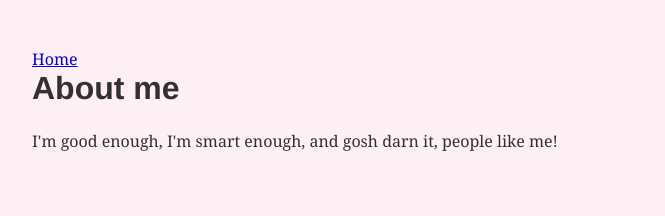
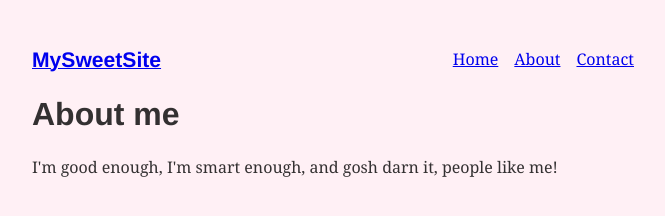
Before and after one commit to asgertler/Hello-World-Gatsby, a Gatsby site: page /about in a window 1280 px wide. Shown: the whole page, without its empty margins (299-964 px from the left). Built offline with nearby package versions, Linux system fonts and the light colour scheme; Gatsby itself is replaced by a stand-in of ours.

Commit message:
added ListLink to make navbar

```diff
--- a/src/components/layout.js
+++ b/src/components/layout.js
@@ -1,8 +1,25 @@
 import React from "react"
+import { Link } from "gatsby"
+
+const ListLink = props => (
+    <li style={{ display: `inline-block`, marginRight: `1rem` }}>
+        <Link to={props.to}>{props.children}</Link>
+    </li>
+)
 
 export default function Layout({ children }) {
     return (
         <div style={{ margin: `3rem auto`, maxWidth: 650, padding: `0 1rem` }}>
+            <header style={{ marginBottom: `1.5rem` }}>
+                <Link to="/" style={{ textShadow: `none`, backgroundImage: `none` }}>
+                    <h3 style={{ display: `inline` }}>MySweetSite</h3>
+                </Link>
+                <ul style={{ listStyle: `none`, float: `right` }}>
+                    <ListLink to="/">Home</ListLink>
+                    <ListLink to="/about/">About</ListLink>
+                    <ListLink to="/contact/">Contact</ListLink>
+                </ul>
+            </header>
             {children}
         </div>
     )
--- a/src/pages/about.js
+++ b/src/pages/about.js
@@ -1,11 +1,9 @@
 import React from "react"
-import { Link } from "gatsby"
 import Layout from "../components/layout"
 
 export default function About() {
     return (
         <Layout>
-            <Link to="/">Home</Link>
             <h1>About me</h1>
             <p>
                 I'm good enough, I'm smart enough, and gosh darn it, people like me!
--- a/src/pages/contact.js
+++ b/src/pages/contact.js
@@ -1,11 +1,9 @@
 import React from "react"
-import { Link } from "gatsby"
 import Layout from "../components/layout"
 
 export default function Contact() {
     return (
         <Layout>
-            <Link to="/">Home</Link>
             <h1>I'd love to talk! Email me at the address below</h1>
             <p>
                 <a href="mailto:me@example.com">me@example.com</a>
--- a/src/pages/index.js
+++ b/src/pages/index.js
@@ -1,13 +1,9 @@
 import React from "react"
-import { Link } from "gatsby"
 import Layout from "../components/layout"
 
 export default function Home() {
   return (
-    <Layout style={{ color: `purple`, margin: `3rem auto`, maxWidth: 600 }}>
-      <Link to="/about/">About</Link>
-      <br />
-      <Link to="/contact/">Contact</Link>
+    <Layout>
       <h1>Hi! I'm building a fake Gatsby site as part of a tutorial</h1>
       <p>
         What do I like to do? Lots of course but definitely enjoy building websites.
```
